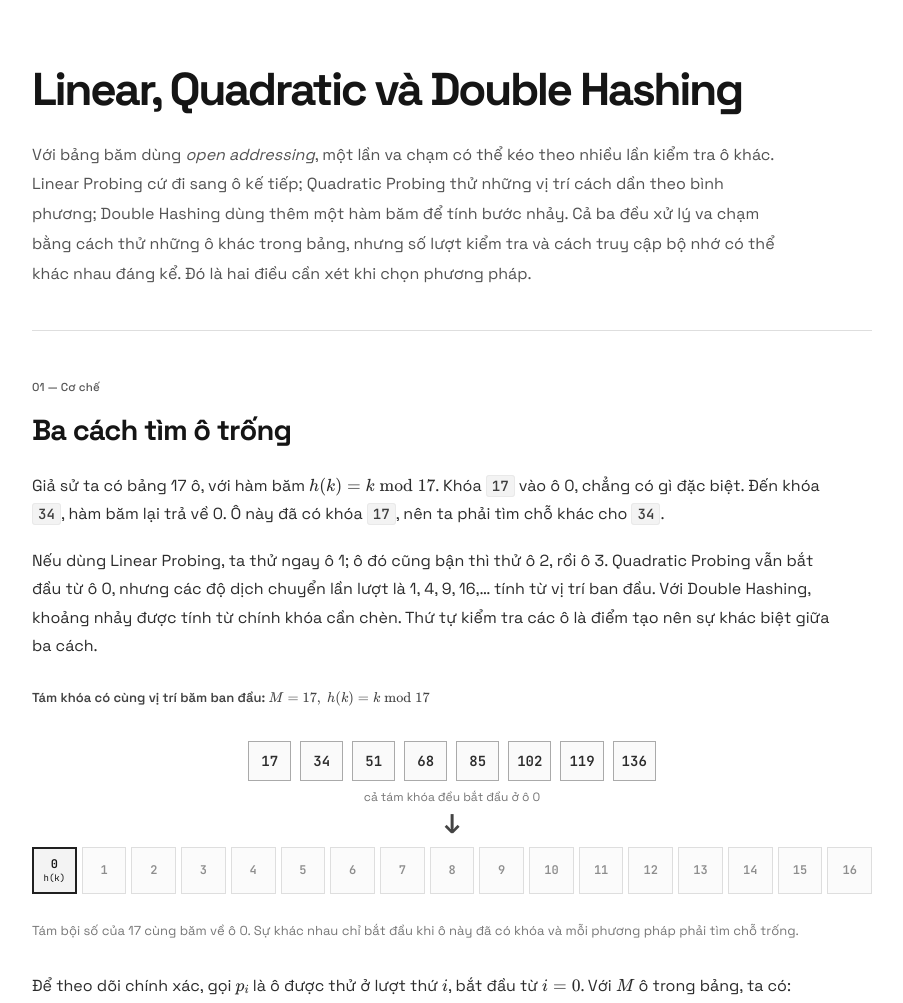
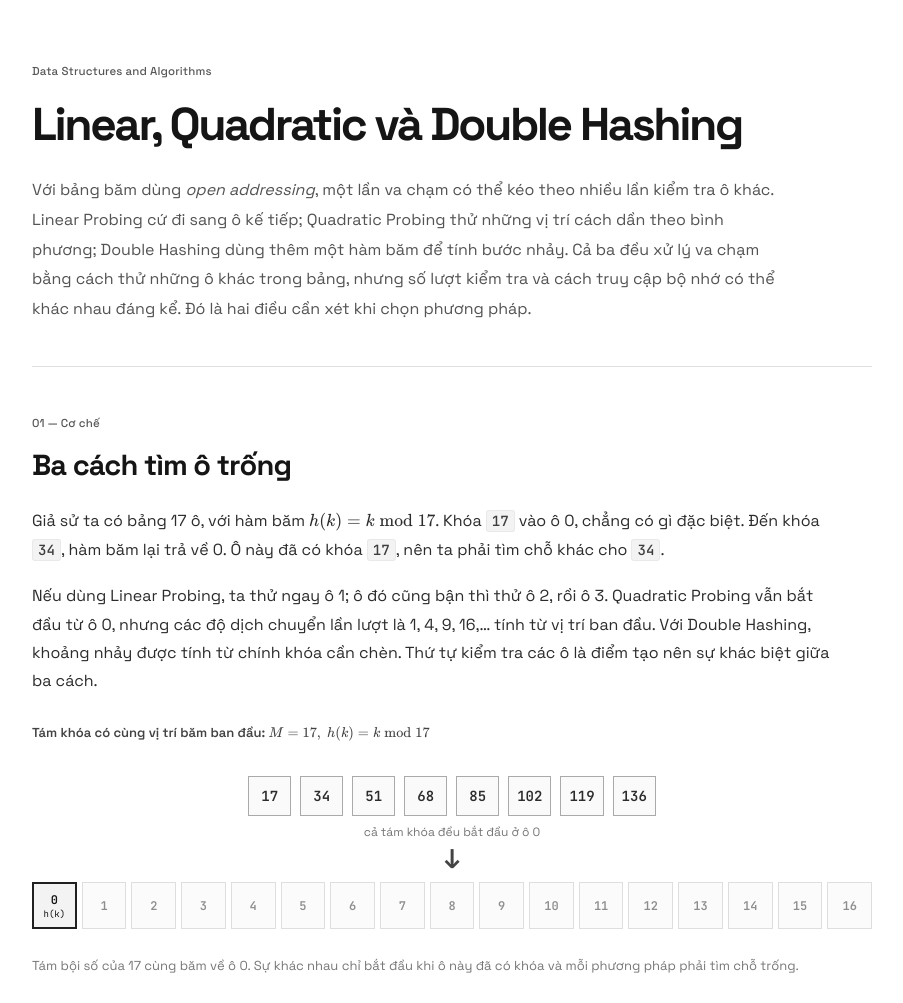
Before and after one commit to kieran-lucas/hash-table-probing-strategies, a plain HTML site: page index.html in a window 1280 px wide. Shown: the top 1003 px of the page, without its empty margins (188-1091 px from the left). Drawn offline with nearby package versions, Linux system fonts and the light colour scheme.

Commit message:
Add subtle Data Structures and Algorithms label above article title

```diff
--- a/index.html
+++ b/index.html
@@ -21,6 +21,7 @@
 <body>
 <main class="page">
   <header class="intro">
+    <p class="course">Data Structures and Algorithms</p>
     <h1>Linear, Quadratic và Double Hashing</h1>
     <p class="lead">Với bảng băm dùng <em>open addressing</em>, một lần va chạm có thể kéo theo nhiều lần kiểm tra ô khác. Linear Probing cứ đi sang ô kế tiếp; Quadratic Probing thử những vị trí cách dần theo bình phương; Double Hashing dùng thêm một hàm băm để tính bước nhảy. Cả ba đều xử lý va chạm bằng cách thử những ô khác trong bảng, nhưng số lượt kiểm tra và cách truy cập bộ nhớ có thể khác nhau đáng kể. Đó là hai điều cần xét khi chọn phương pháp.</p>
   </header>
```
